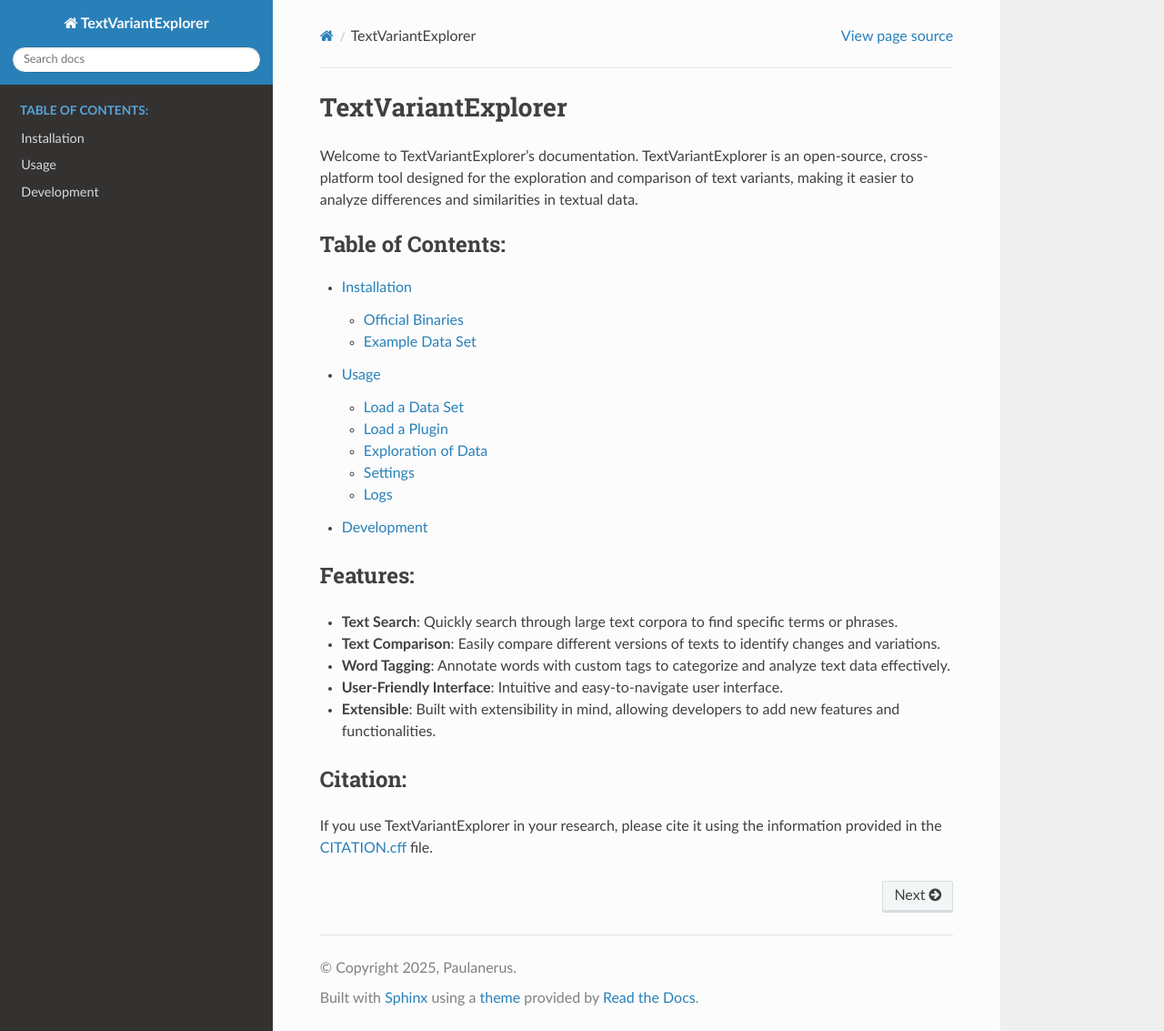
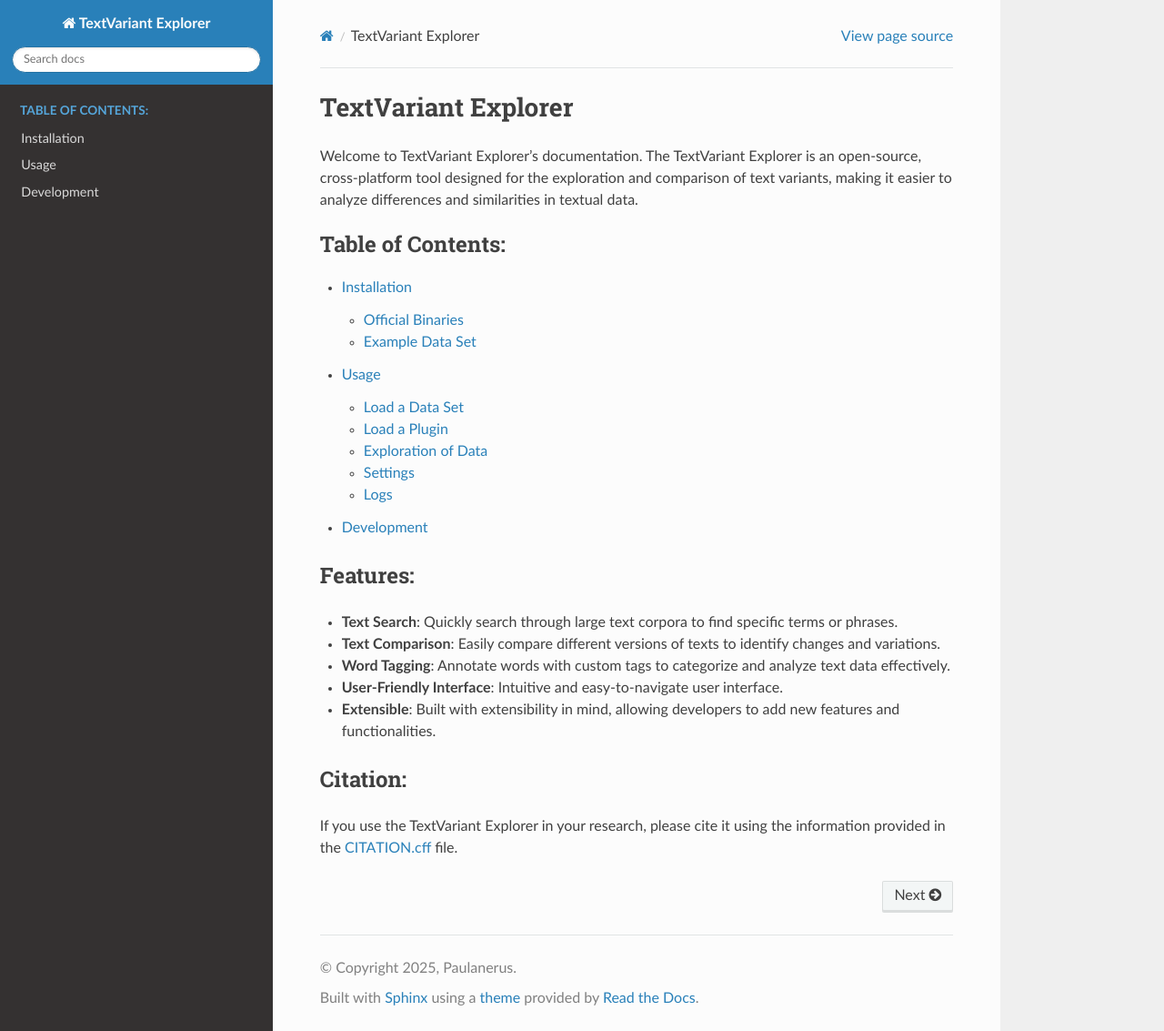
Before and after one commit to Paulanerus/TextVariantExplorer, a Sphinx documentation site: the page built from docs/source/index.rst, in a window 1280 px wide and 1133 px high. Shown: the whole window at 91% size. Built offline with Sphinx 7.4.7 and the Read the Docs theme 3.1.0, drawn with Linux system fonts in a browser that asks for light colours; some of the changed lines change nothing that is shown.

Commit message:
docs: Update project name and improve version handling in configuration

```diff
--- a/README.md
+++ b/README.md
@@ -1,4 +1,4 @@
-# TextVariantExplorer
+# TextVariant Explorer
 
 Is an open-source, cross-platform tool designed for the exploration and comparison of text variants, making it easier to analyze differences and similarities in textual data.
 
@@ -10,7 +10,7 @@
 
 ## Citation
 
-If you use TextVariantExplorer in your research, please cite it using the information provided in the [CITATION.cff](CITATION.cff) file.
+If you use the TextVariant Explorer in your research, please cite it using the information provided in the [CITATION.cff](CITATION.cff) file.
 
 ## Support
 
--- a/docs/source/conf.py
+++ b/docs/source/conf.py
@@ -1,9 +1,30 @@
 import os
 
-project = 'TextVariantExplorer'
-copyright = '2025, Paulanerus'
-author = 'Paulanerus'
-release = '1.2.3'
+owner = "Paulanerus"
+
+project = 'TextVariant Explorer'
+copyright = f'2025, {owner}'
+author = owner
+
+def _read_gradle_property(prop_name: str, file_path: str) -> str:
+    try:
+        with open(file_path, 'r', encoding='utf-8') as f:
+            for raw in f:
+                line = raw.strip()
+                if not line or line.startswith('#') or '=' not in line:
+                    continue
+                key, value = line.split('=', 1)
+                if key.strip() == prop_name:
+                    return value.strip()
+    except FileNotFoundError:
+        pass
+    return "0.0.0"
+
+_ROOT_DIR = os.path.abspath(os.path.join(os.path.dirname(__file__), '..', '..'))
+_GRADLE_PROPS = os.path.join(_ROOT_DIR, 'gradle.properties')
+release = _read_gradle_property('app.version', _GRADLE_PROPS)
+
+print("Version: ", release)
 
 # -- General configuration ---------------------------------------------------
 
--- a/docs/source/content/installation.md
+++ b/docs/source/content/installation.md
@@ -1,6 +1,6 @@
 # Installation
 
-TextVariantExplorer is available for Linux, macOS, and Windows.
+The TextVariant Explorer is available for Linux, macOS, and Windows.
 
 ## Official Binaries
 
--- a/docs/source/index.rst
+++ b/docs/source/index.rst
@@ -1,7 +1,7 @@
-TextVariantExplorer
+TextVariant Explorer
 =====================
 
-Welcome to TextVariantExplorer's documentation. TextVariantExplorer is an open-source, cross-platform tool designed for the exploration and comparison of text variants, making it easier to analyze differences and similarities in textual data.
+Welcome to TextVariant Explorer's documentation. The TextVariant Explorer is an open-source, cross-platform tool designed for the exploration and comparison of text variants, making it easier to analyze differences and similarities in textual data.
 
 .. toctree::
    :maxdepth: 2
@@ -22,4 +22,4 @@
 Citation:
 ##########
 
-If you use TextVariantExplorer in your research, please cite it using the information provided in the `CITATION.cff <https://github.com/Paulanerus/TextExplorer/blob/master/CITATION.cff>`_ file.
+If you use the TextVariant Explorer in your research, please cite it using the information provided in the `CITATION.cff <https://github.com/Paulanerus/TextExplorer/blob/master/CITATION.cff>`_ file.
```
